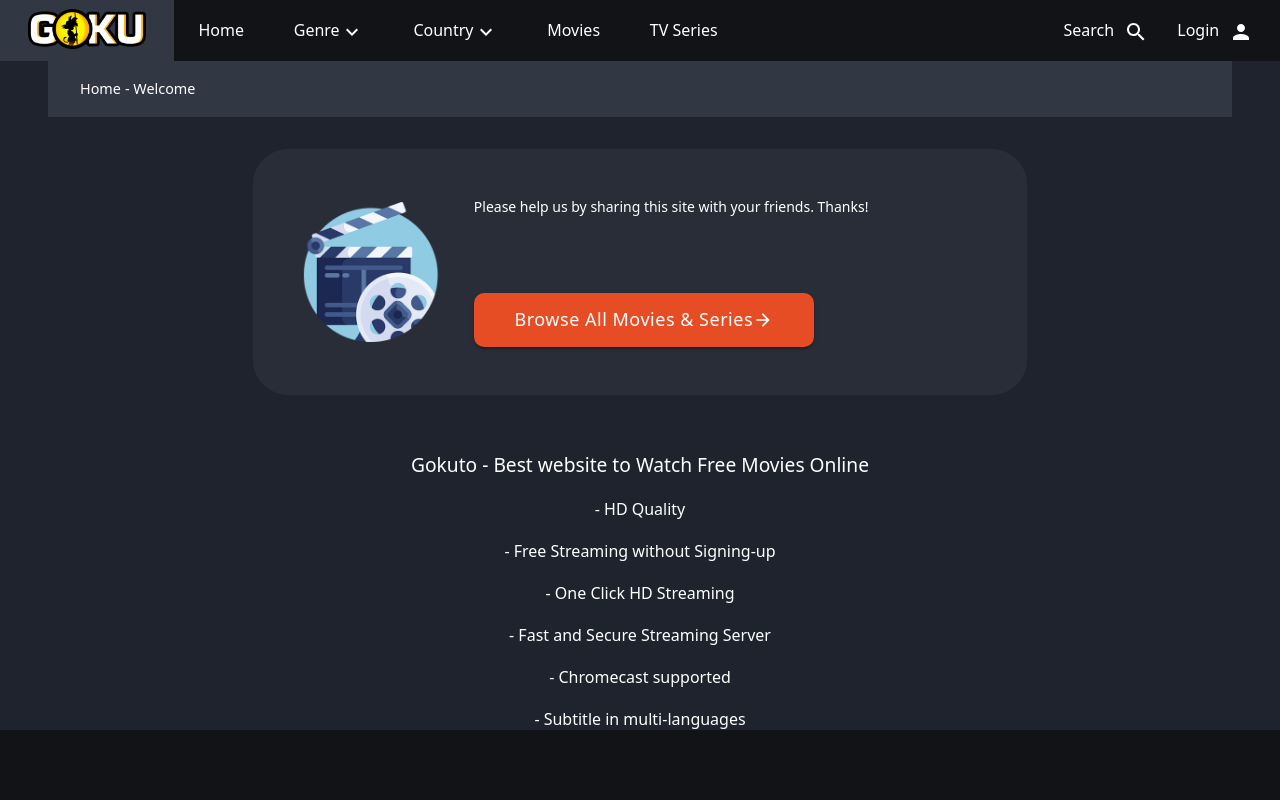
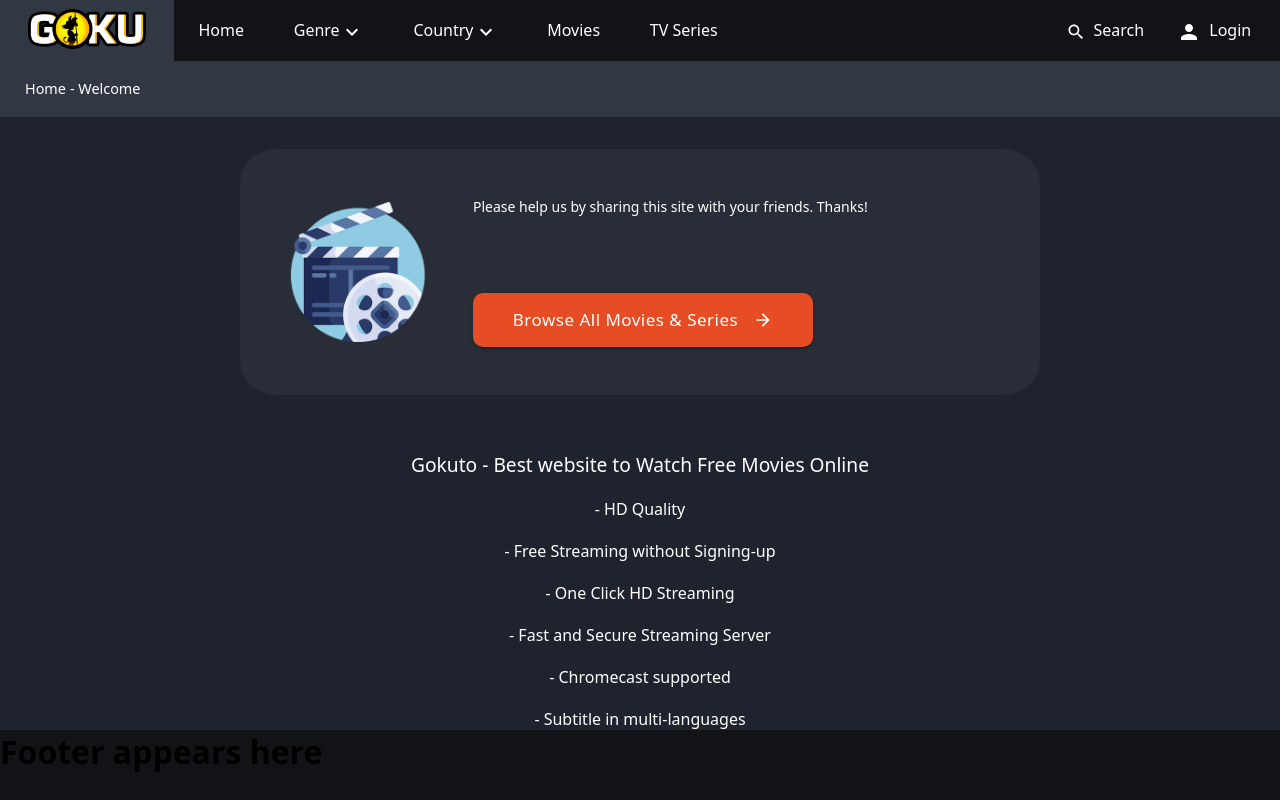
Before and after one commit to RiyazShaik-158/movies_searching, a React (Create React App) app: page / in a window 1280 px wide. Built offline with nearby package versions, Linux system fonts and the light colour scheme.

Commit message:
starting footer

```diff
--- a/src/App.js
+++ b/src/App.js
@@ -5,6 +5,7 @@
 import HomeWelcome from './components/Body/HomeWelcome/HomeWelcome';
 import Home from './components/Body/Home/Home';
 import Login from './components/Body/Login/Login';
+import Footer from './components/Footer/Footer';
 
 function App() {
   const [searchText,setSearchText] = useState("");
@@ -17,6 +18,7 @@
             <Route path='/home' element={<Home/>}></Route>
             <Route path='/login' element={<Login/>}></Route>
           </Routes>
+        <Footer />
       </BrowserRouter>
 
 
--- a/src/App.scss
+++ b/src/App.scss
@@ -6,13 +6,8 @@
 
 .App{
     background-color: #111317;
-    width: 100vw;
+    // width: 100vw;
     height: 100vh;
     display: flex;
     flex-direction: column;
-    .Navbar_head{
-        width: inherit;
-        flex: 0.1;
-        // border: 2px solid blue;
-    }
 }
--- a/src/components/Body/Home/home.scss
+++ b/src/components/Body/Home/home.scss
@@ -1,7 +1,8 @@
 .homeMain{
     // border: 2px solid red;
     background-color: white;
-    width: inherit;
+    // width: inherit;
+    width: 100%;
     height: inherit;
 
 }
--- a/src/components/Body/HomeWelcome/HomeWelcome.js
+++ b/src/components/Body/HomeWelcome/HomeWelcome.js
@@ -17,7 +17,7 @@
                 backgroundColor: '#e64d25',
                 color: '#fff',
                 fontWeight:'500',
-                fontSize:'18px',
+                fontSize:'17px',
                 fontFamily:'inherit',
                 textTransform:'none'
               }),
@@ -38,7 +38,7 @@
         <div className='homeWelcome_content_afterImage'>
           <p>Please help us by sharing this site with your friends. Thanks!</p>
           <ThemeProvider theme={theme}>
-            <Link to='/home'><Button color='warning' className="homeWelcome_content_afterImage_button" variant='contained'>Browse All Movies & Series <ArrowForwardIcon fontSize='small'/></Button></Link>
+            <Link to='/home'><Button color='warning' className="homeWelcome_content_afterImage_button" variant='contained'>Browse All Movies & Series <ArrowForwardIcon fontSize='small' sx={{paddingLeft:"15px",fontWeight:"700"}}/></Button></Link>
           </ThemeProvider>
         </div>
 
--- a/src/components/Body/HomeWelcome/homeWelcome.scss
+++ b/src/components/Body/HomeWelcome/homeWelcome.scss
@@ -1,24 +1,33 @@
 .homeWelcome_main{
     background-color: #1e232d;
     // width: 95%;
-    width: auto;
+    // width: auto;
+    // width: 100%;
+    width: inherit;
     height: auto;
+    // padding-right: 0px;
     display: flex;
     flex-direction: column;
     align-items: center;
     .homeWelcome_header{
         height: 3.5rem;
-        width: 90%;
+        // width: 90%;
+        // width: 100vw;
+        width: 100%;
         background-color: #323744;
+        // border: 2px solid #fff;
         display: flex;
         align-items: center;
-        padding-left: 2rem;
+        // padding-left: 2rem;
+
+        // padding-right: 0rem;
         a{
             color: #fff;
             text-decoration: none;
             font-size: 0.9rem;
             font-weight: 400;
             padding-right: 4px;
+            margin-left: 25px;
         }
         h4{
             font-size: 0.9rem;
@@ -31,12 +40,12 @@
     .homeWelcome_content{
         margin: 0 auto;
         margin-top: 2rem;
-        width: 53%;
+        width: 55%;
         border-radius: 35px;
         background-color: #292d37;
         display: flex;
         align-items: center;
-        gap: 33px;
+        gap: 45px;
         padding:3rem 3rem;
         .icon_image{
             flex: 0.4;
--- /dev/null
+++ b/src/components/Footer/Footer.js
@@ -0,0 +1,14 @@
+import React from 'react';
+import './footer.scss';
+
+function Footer() {
+  return (
+    <div className='Footer_main'>
+      <footer className='Footer_content'>
+        <h1>Footer appears here</h1>
+      </footer>
+    </div>
+  )
+}
+
+export default Footer
--- /dev/null
+++ b/src/components/Footer/footer.scss
@@ -0,0 +1,5 @@
+.Footer_main{
+    .Footer_content{
+        background-color: #111317;
+    }
+}
--- a/src/components/Navbar/Navbar.js
+++ b/src/components/Navbar/Navbar.js
@@ -47,12 +47,12 @@
             </div>
             <div className='menu2'>
                 {/* <Link onClick={()=>setSearchStarting(true)}> */}
-                  <div className='GenreDiv' onClick={()=>setSearchStarting(true)}><h4>Search</h4><SearchIcon className="downwardIcon"/></div>
+                  <div className='GenreDiv' onClick={()=>setSearchStarting(true)}><SearchIcon fontSize='small' className="downwardIcon"/><h4>Search</h4></div>
                 {/* </Link> */}
 
 
                 <Link to="/login">
-                  <div className='GenreDiv'><h4>Login</h4><PersonIcon className="downwardIcon"/></div>
+                  <div className='GenreDiv'><PersonIcon className="downwardIcon"/><h4>Login</h4></div>
                 </Link>
               </div>
             </div>
--- a/src/components/Navbar/navbar.scss
+++ b/src/components/Navbar/navbar.scss
@@ -83,7 +83,7 @@
             .GenreDiv{
                 display: flex;
                 align-items: center;
-                gap: 10px;
+                gap: 8px;
                 cursor: pointer;
                 h4{
                     font-weight: 400;
@@ -94,6 +94,7 @@
                     color: #fff;
                     position:relative;
                     top: 2px;
+                    font-weight: 700;
                 }
             }
 
```
